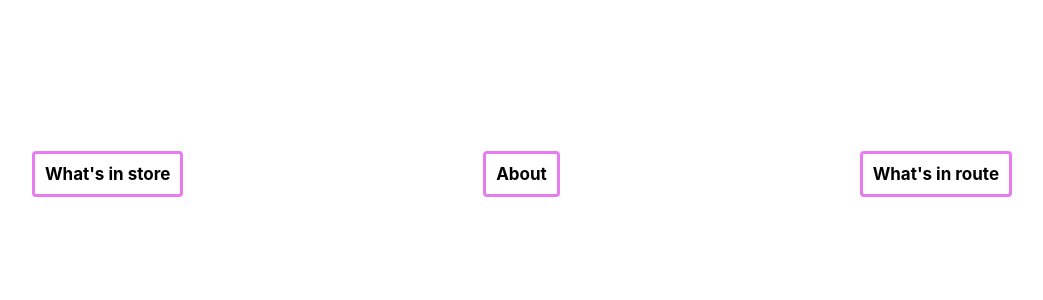
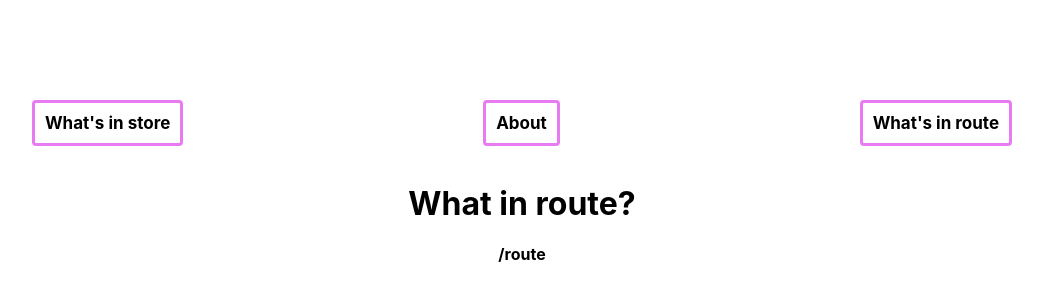
Before and after one commit to fedorukvl/react-store-check, a React (Create React App) app: page /route in a window 1280 px wide. Shown: the part 226-526 px from the top of the page, without its empty margins (118-1161 px from the left). Built offline with nearby package versions, Linux system fonts and the light colour scheme.

Commit message:
Сверстан компонент RouteInfo

```diff
--- a/src/App.js
+++ b/src/App.js
@@ -3,6 +3,7 @@ import { Route, Switch } from 'react-router';
 import './App.css';
 import About from './Components/About/About';
 import Navigation from './Components/Navigation/Navigation';
+import RouteInfo from './Components/RouteInfo/RouteInfo';
 import StoreInfo from './Components/StoreInfo/StoreInfo';
 
 function App() {
@@ -12,6 +13,7 @@ function App() {
       <Switch>
         <Route path="/store" component={StoreInfo}/>
         <Route path="/about" component={About}/>
+        <Route path="/route" component={RouteInfo}/>
       </Switch>
     </div>
   );
--- /dev/null
+++ b/src/Components/RouteInfo/RouteInfo.jsx
@@ -0,0 +1,22 @@
+import React, { Fragment } from "react";
+import { useLocation } from "react-router-dom";
+
+function RouteInfo() {
+  const location = useLocation();
+  return (
+    <Fragment>
+      <header>
+        <h1 className="route-info__title">What in route?</h1>
+      </header>
+      <main className="router-info__description">
+        <section>
+          <strong className="router-info__path-info">
+            {location.pathname}
+          </strong>
+        </section>
+      </main>
+    </Fragment>
+  );
+}
+
+export default RouteInfo;
```
